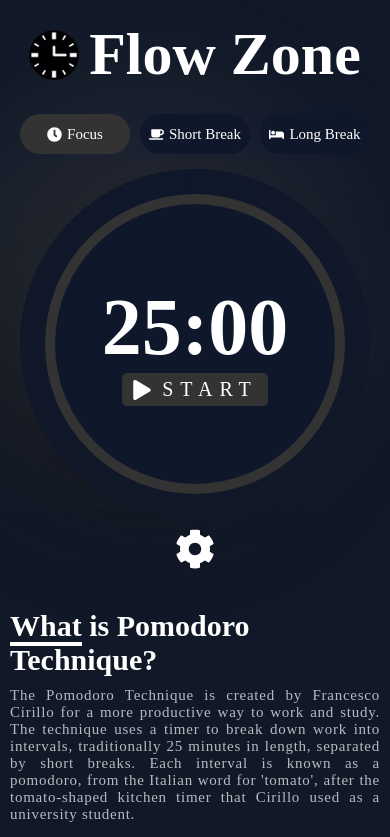
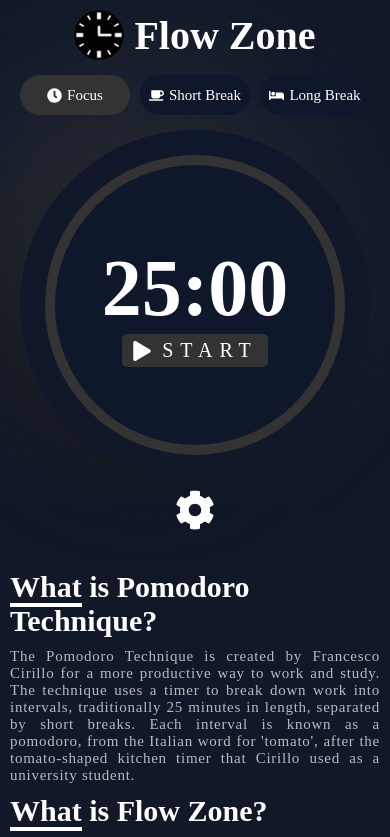
Before and after one commit to akosikhada/flow-zone, a React (Vite) app: page / in a window 390 px wide. Shown: the top 837 px of the page. Built offline with nearby package versions, Linux system fonts and the light colour scheme.

Commit message:
styles(responsiveness): fix responsiveness of the ui for improved mobile view

```diff
--- a/src/App.jsx
+++ b/src/App.jsx
@@ -40,6 +40,10 @@ const Header = styled.div`
   align-items: center;
   justify-content: center;
   padding: 2rem 0;
+
+  @media (max-width: 768px) {
+    padding: 1rem 0;
+  }
 `;
 
 const Logo = styled.img`
@@ -51,6 +55,10 @@ const Logo = styled.img`
 const Title = styled.h1`
   font-size: 6rem;
   text-align: center;
+
+  @media (max-width: 768px) {
+    font-size: 4rem;
+  }
 `;
 
 const Icon = styled.div`
@@ -65,4 +73,8 @@ const Icon = styled.div`
   &:hover {
     transform: scale(1.1);
   }
+
+  &:active {
+    transform: scale(0.9);
+  }
 `;
--- a/src/components/Modal/Container.jsx
+++ b/src/components/Modal/Container.jsx
@@ -135,7 +135,7 @@ const ModalContent = styled(motion.div)`
 
   @media (max-width: 768px) {
     width: 35rem;
-    height: 43rem;
+    height: auto;
   }
 `;
 
@@ -304,6 +304,7 @@ const SourceCodeButton = styled.a`
   cursor: pointer;
   text-decoration: none;
   margin-top: 1rem;
+  margin-bottom: 1rem;
   transition: background 0.3s ease;
 
   &:hover {
```
